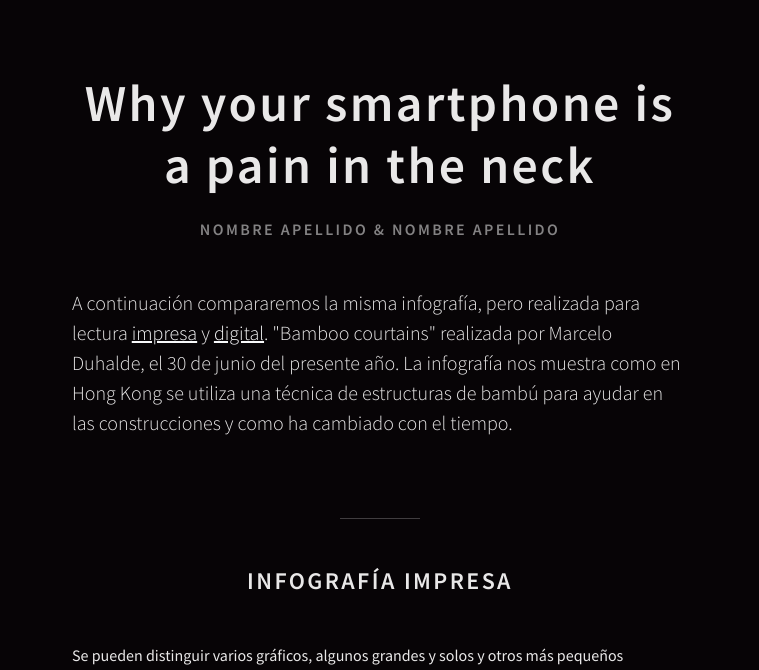
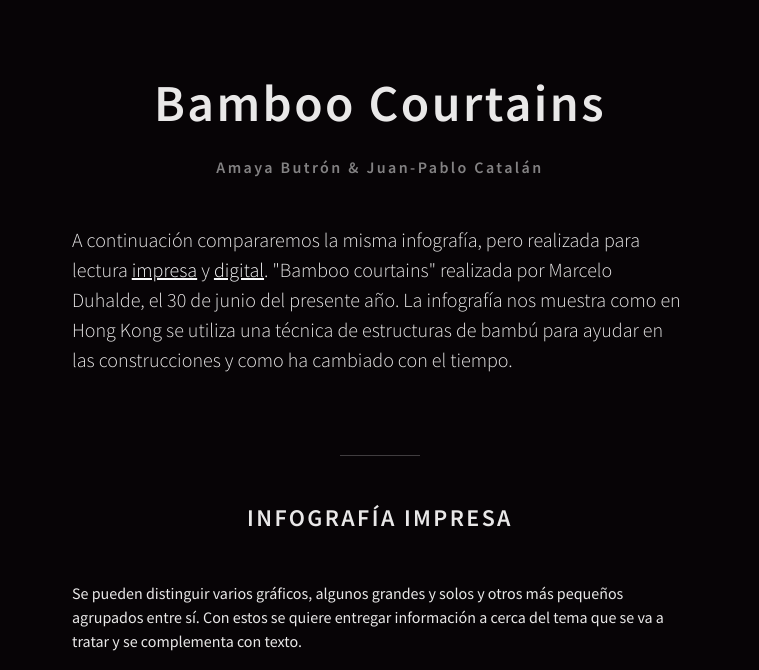
Before and after one commit to juanpablocatalan/butron-catalan.clase04, a plain HTML site: page index.html in a window 1280 px wide. Shown: the top 670 px of the page, without its empty margins (260-1019 px from the left). Drawn offline with nearby package versions, Linux system fonts and the light colour scheme.

Commit message:
Update index.html

```diff
--- a/index.html
+++ b/index.html
@@ -32,16 +32,16 @@
                 margin: 2.5rem auto;
             }
         </style>
-        <title>Reemplaza este título que se muestra en la ventana de tu navegador</title>
+        <title>Bamboo Courtains</title>
     </head>
     <body>
         <header class="container">
             <div class="row py-4">
                 <div class="col-sm-11 col-md-10 col-lg-9 col-xl-8 col-xxl-7 mx-auto">
 
-                    <h1 class="mb-4 mt-5 text-center">Why your smartphone is a pain in the neck</h1>
+                    <h1 class="mb-4 mt-5 text-center">Bamboo Courtains</h1>
 
-                    <h2 class="mb-5 text-center fs-6 text-white-50">NOMBRE APELLIDO & NOMBRE APELLIDO</h2>
+                    <h2 class="mb-5 text-center fs-6 text-white-50">Amaya Butrón & Juan-Pablo Catalán</h2>
 
                     <p class="lead">A continuación compararemos la misma infografía, pero realizada para lectura <a href="https://multimedia.scmp.com/culture/article/SCMP-printed-graphics-memory/lonelyGraphics/202206A309.html" target="_blank">impresa</a> y <a href="https://multimedia.scmp.com/infographics/culture/article/3183200/bamboo-scaffolding/index.html" target="_blank">digital</a>. "Bamboo courtains" realizada por Marcelo Duhalde, el 30 de junio del presente año. La infografía nos muestra como en Hong Kong se utiliza una técnica de estructuras de bambú para ayudar en las construcciones y como ha cambiado con el tiempo.</p>
 
```
